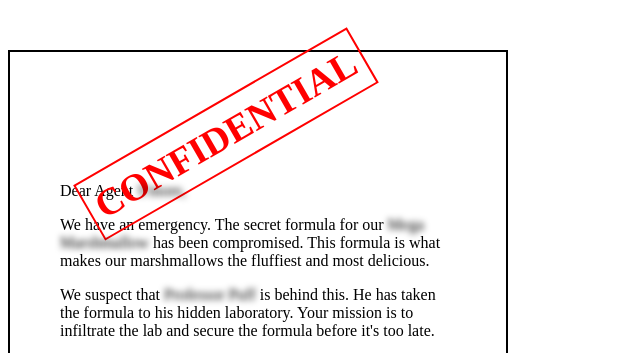
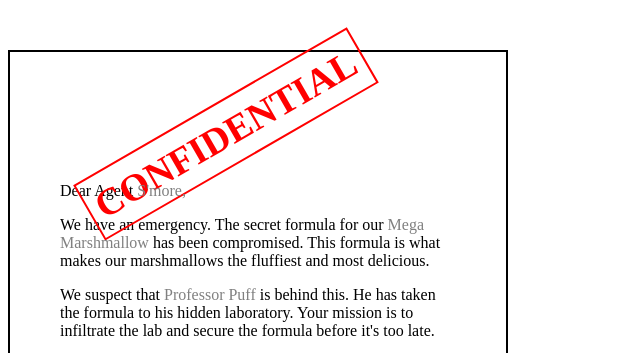
Before and after one commit to ColourFour/FCC-Projects, a plain HTML site: page Con-Email/index.html in a window 1280 px wide. Shown: the top 353 px of the page, 0-640 px from the left. Drawn offline with Linux system fonts and the light colour scheme.

Commit message:
moved files into folder

```diff
--- a/styles.css
+++ b/Con-Email/styles.css
@@ -27,5 +27,5 @@
 }
 
 .blurred{
-  filter: blur(3px);
+  filter: contrast(0%) ;
 }
```
Also changed, not shown: Con-Email/index.html (renamed from index.html), 2 other files.
